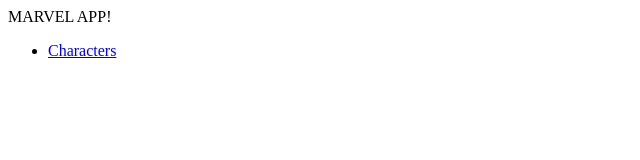
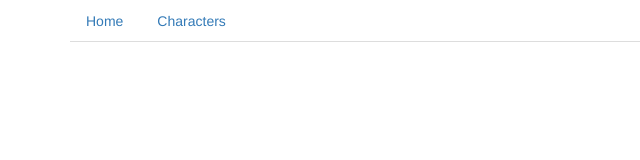
Before and after one commit to iit-kris/marvel-app, a website: page index.html in a window 1280 px wide. Shown: the whole page, without its empty margins (0-640 px from the left). Drawn offline with nearby package versions, Linux system fonts and the light colour scheme.

Commit message:
Add bootstrap.

```diff
--- a/bower.json
+++ b/bower.json
@@ -15,6 +15,7 @@
     "tests"
   ],
   "dependencies": {
-    "angular": "^1.5.6"
+    "angular": "^1.5.6",
+    "bootstrap": "^3.3.6"
   }
 }
--- a/index.html
+++ b/index.html
@@ -2,14 +2,17 @@
 <html>
 <head>
     <title>Hello World, AngularJS - ViralPatel.net</title>
+    <link style="text/css" rel="stylesheet" href="bower_components/bootstrap/dist/css/bootstrap.min.css"/>
     <script src="http://ajax.googleapis.com/ajax/libs/angularjs/1.0.7/angular.min.js"></script>
+
 </head>
 <body ng-app="marvelApp">
 
 <div class="container">
-    MARVEL APP!
+
     <nav>
-        <ul>
+        <ul class="nav nav-tabs">
+            <li><a href="#">Home</a></li>
             <li><a href="#characters">Characters</a></li>
         </ul>
     </nav>
```
